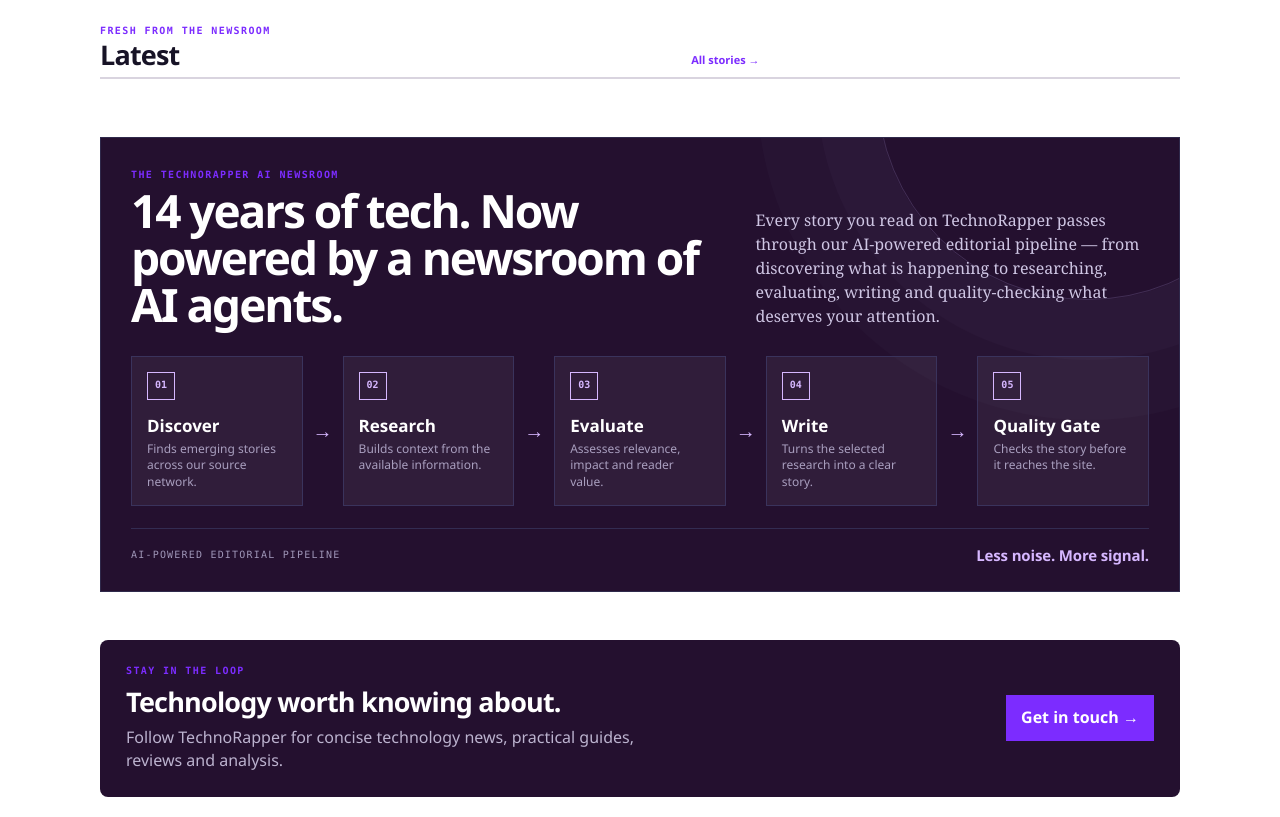
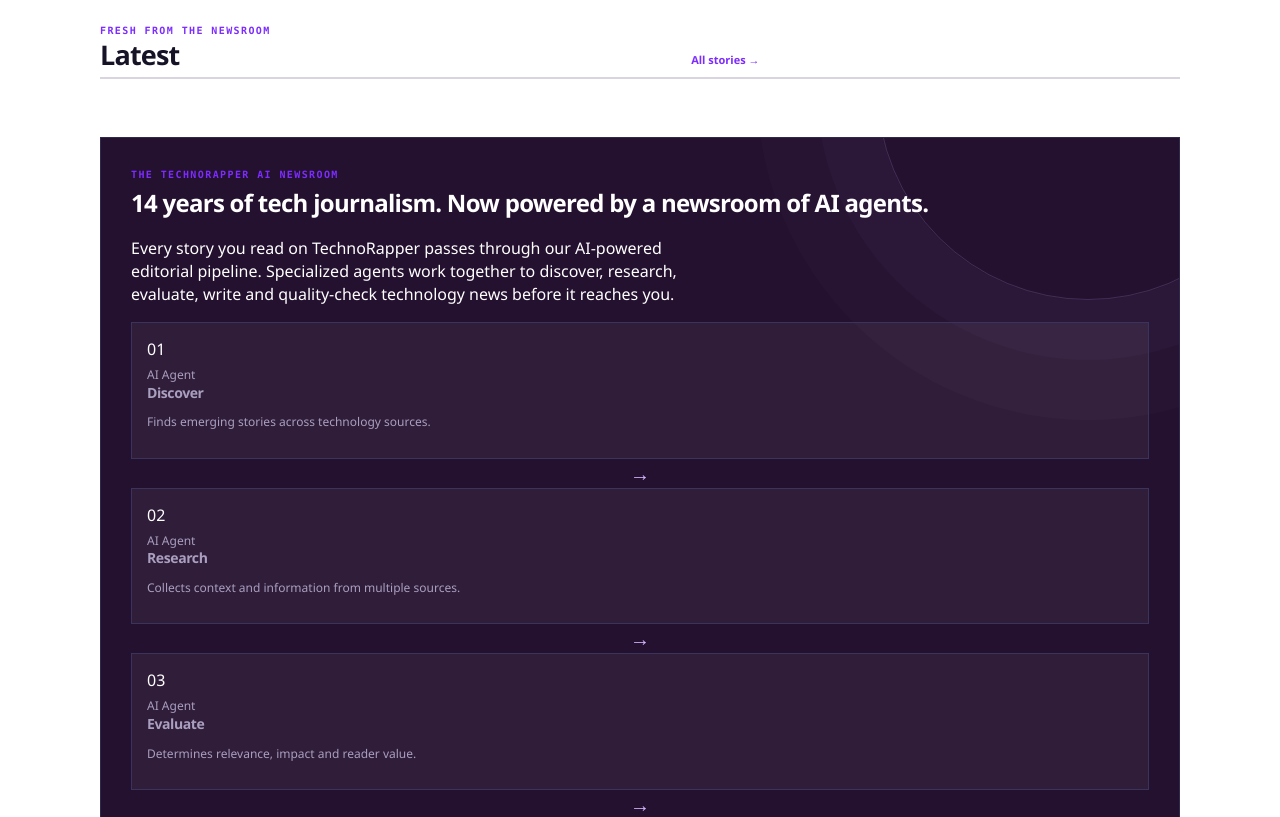
Before and after one commit to HaneetGH/technorapper-wp-theme, a WordPress theme: template front-page.php in a window 1280 px wide. Shown: the part 855-1672 px from the top of the page. Run offline with PHP 8.4 and a stand-in for WordPress, Linux system fonts and the light colour scheme; the site name, menu and one post (Sample post) are stand-ins, and other content is empty; some libraries are stand-ins or nearby versions.

Commit message:
Use AI newsroom template part on homepage

```diff
--- a/template-parts/homepage.php
+++ b/template-parts/homepage.php
@@ -225,52 +225,7 @@ $ai_stats = technorapper_ai_wire_home_stats();
   </section>
   <?php endif; ?>
 
-  <section class="ai-newsroom" aria-labelledby="ai-newsroom-title">
-    <div class="ai-newsroom-intro">
-      <div>
-        <span class="section-kicker">The TechnoRapper AI Newsroom</span>
-        <h2 id="ai-newsroom-title">14 years of tech. Now powered by a newsroom of AI agents.</h2>
-      </div>
-      <p>Every story you read on TechnoRapper passes through our AI-powered editorial pipeline — from discovering what is happening to researching, evaluating, writing and quality-checking what deserves your attention.</p>
-    </div>
-
-    <div class="ai-newsroom-flow" aria-label="How every TechnoRapper story is processed">
-      <div class="ai-agent">
-        <span class="ai-agent-icon">01</span>
-        <span class="ai-agent-title">Discover</span>
-        <span class="ai-agent-copy">Finds emerging stories across our source network.</span>
-      </div>
-      <span class="ai-flow-arrow" aria-hidden="true">→</span>
-      <div class="ai-agent">
-        <span class="ai-agent-icon">02</span>
-        <span class="ai-agent-title">Research</span>
-        <span class="ai-agent-copy">Builds context from the available information.</span>
-      </div>
-      <span class="ai-flow-arrow" aria-hidden="true">→</span>
-      <div class="ai-agent">
-        <span class="ai-agent-icon">03</span>
-        <span class="ai-agent-title">Evaluate</span>
-        <span class="ai-agent-copy">Assesses relevance, impact and reader value.</span>
-      </div>
-      <span class="ai-flow-arrow" aria-hidden="true">→</span>
-      <div class="ai-agent">
-        <span class="ai-agent-icon">04</span>
-        <span class="ai-agent-title">Write</span>
-        <span class="ai-agent-copy">Turns the selected research into a clear story.</span>
-      </div>
-      <span class="ai-flow-arrow" aria-hidden="true">→</span>
-      <div class="ai-agent">
-        <span class="ai-agent-icon">05</span>
-        <span class="ai-agent-title">Quality Gate</span>
-        <span class="ai-agent-copy">Checks the story before it reaches the site.</span>
-      </div>
-    </div>
-
-    <div class="ai-newsroom-foot">
-      <span>AI-powered editorial pipeline</span>
-      <strong>Less noise. More signal.</strong>
-    </div>
-  </section>
+  <?php get_template_part('template-parts/ai-newsroom'); ?>
 
   <?php
   foreach ($home['sections'] as $section) {
```
